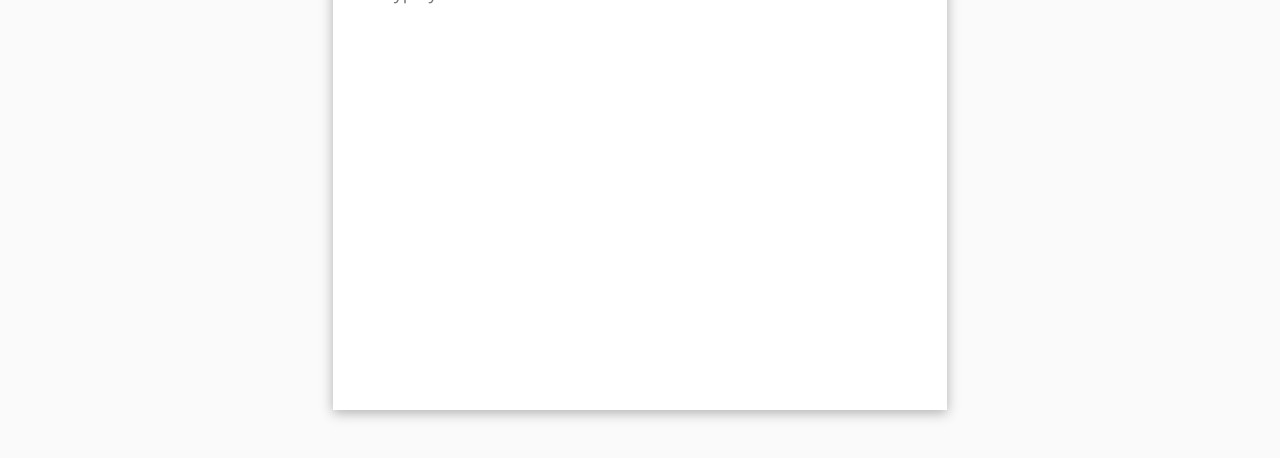
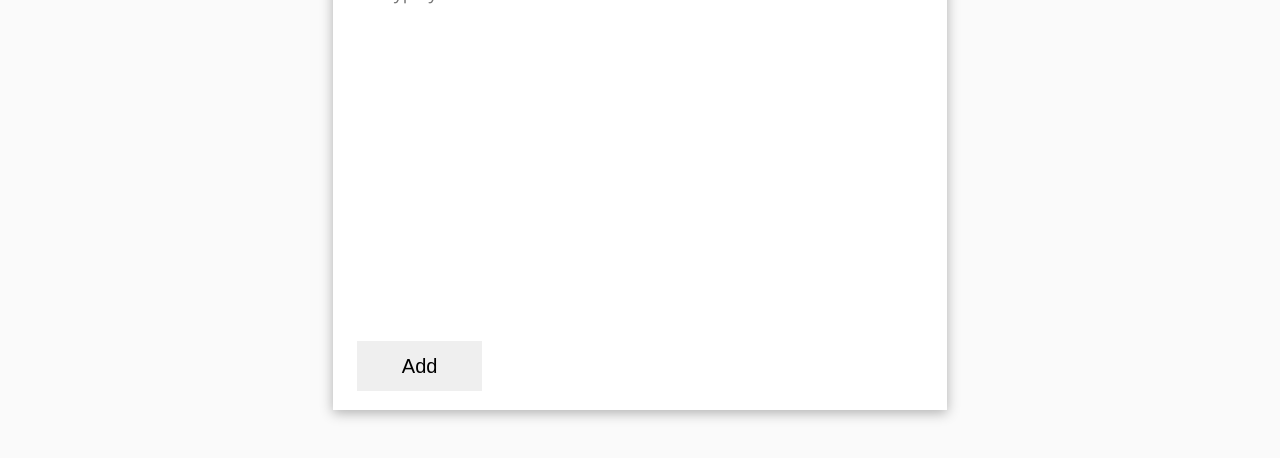
Before and after one commit to damilolaA/scribbleNote, a website: page www/index.html in a window 1280 px wide. Shown: the part 294-752 px from the top of the page. Drawn offline with nearby package versions, Linux system fonts and the light colour scheme.

```diff
--- a/www/index.html
+++ b/www/index.html
@@ -48,6 +48,7 @@
 			<form class="main module-active">
 				<input type="text" name="title" class="text-field title" placeholder="Note Title">
 				<textarea class="main-note text-field" placeholder="Type your note here"></textarea>
+				<input type="submit" name="submit" value="Add" class="def-button submit">
 			</form>
 		</div>
 	</div>
```
